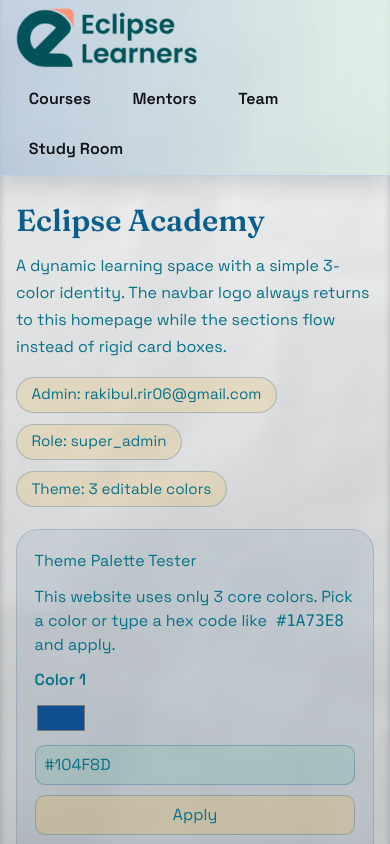
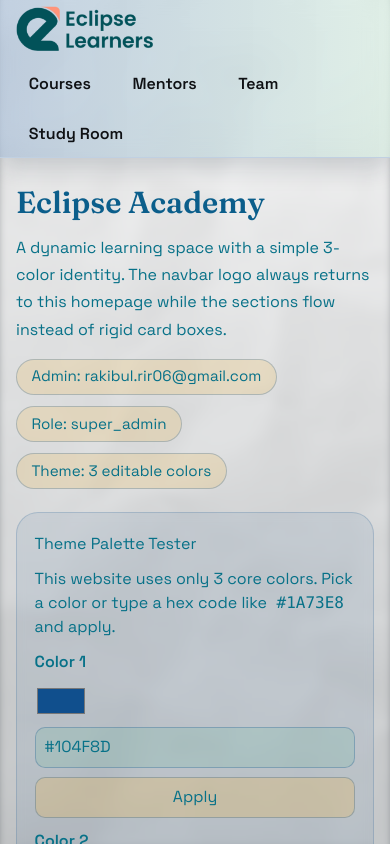
Before and after one commit to RakibulIslam1/eclipse, a Next.js app: page / in a window 390 px wide. Shown: the top 844 px of the page. Built offline with nearby package versions, Linux system fonts and the light colour scheme.

Commit message:
Reduce navbar height and tune logo scale

```diff
--- a/src/app/globals.css
+++ b/src/app/globals.css
@@ -58,7 +58,7 @@ a {
 .top-nav {
   max-width: 1280px;
   margin: 0 auto;
-  padding: 0.5rem 1rem;
+  padding: 0.32rem 1rem;
   display: flex;
   align-items: center;
   justify-content: space-between;
@@ -73,9 +73,9 @@ a {
 }
 
 .brand-logo {
-  height: 88px;
+  height: 66px;
   width: auto;
-  transform: scale(1.14);
+  transform: scale(1.08);
   transform-origin: left center;
 }
 
@@ -263,8 +263,8 @@ a {
   }
 
   .brand-logo {
-    height: 60px;
-    transform: scale(1.1);
+    height: 48px;
+    transform: scale(1.04);
   }
 
   .palette-row {
--- a/src/app/layout.tsx
+++ b/src/app/layout.tsx
@@ -42,8 +42,8 @@ export default function RootLayout({
                 <Image
                   src="/brand/navbar_logo.png"
                   alt="Eclipse"
-                  width={420}
-                  height={105}
+                  width={340}
+                  height={85}
                   className="brand-logo"
                   priority
                 />
```
